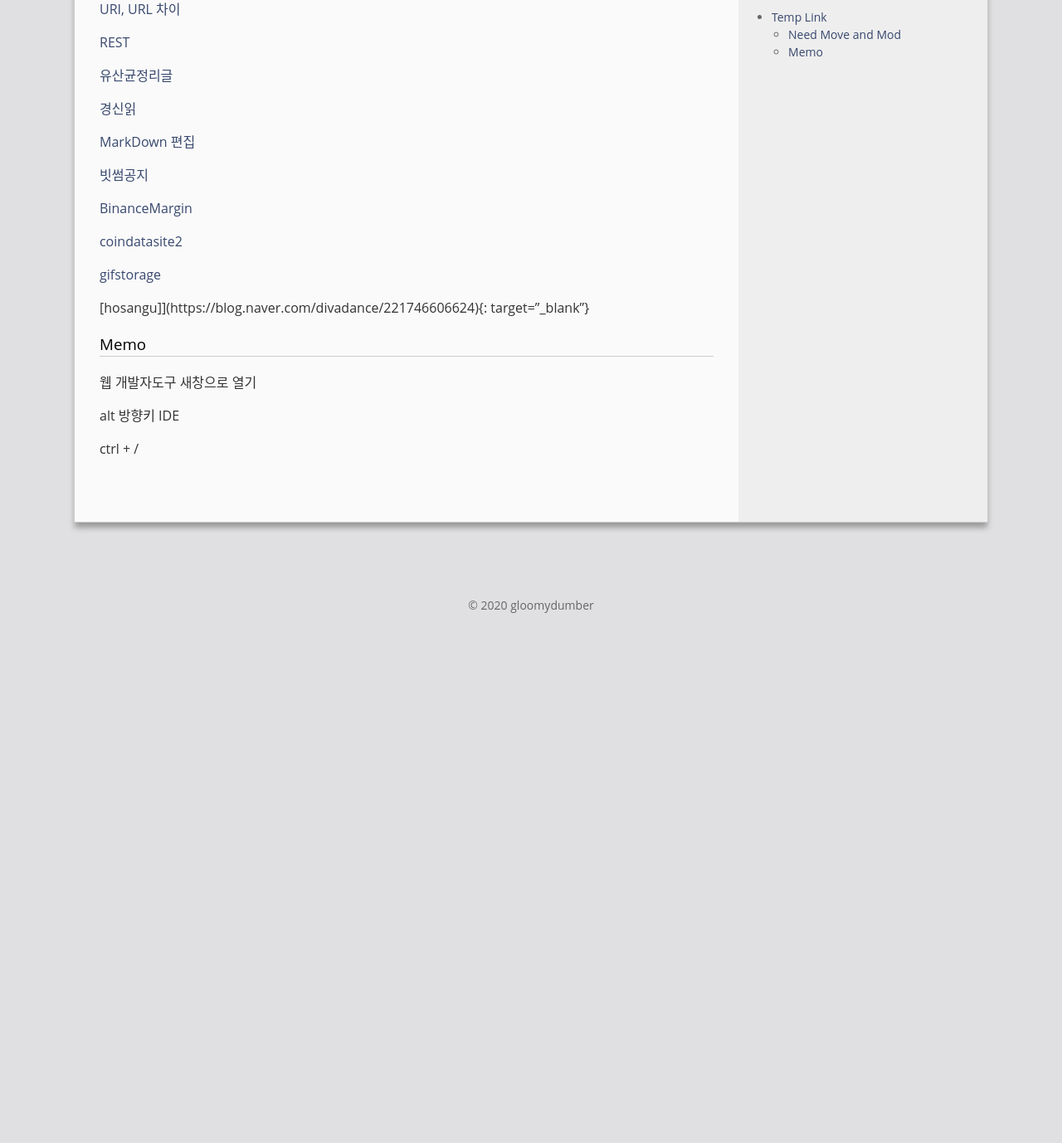
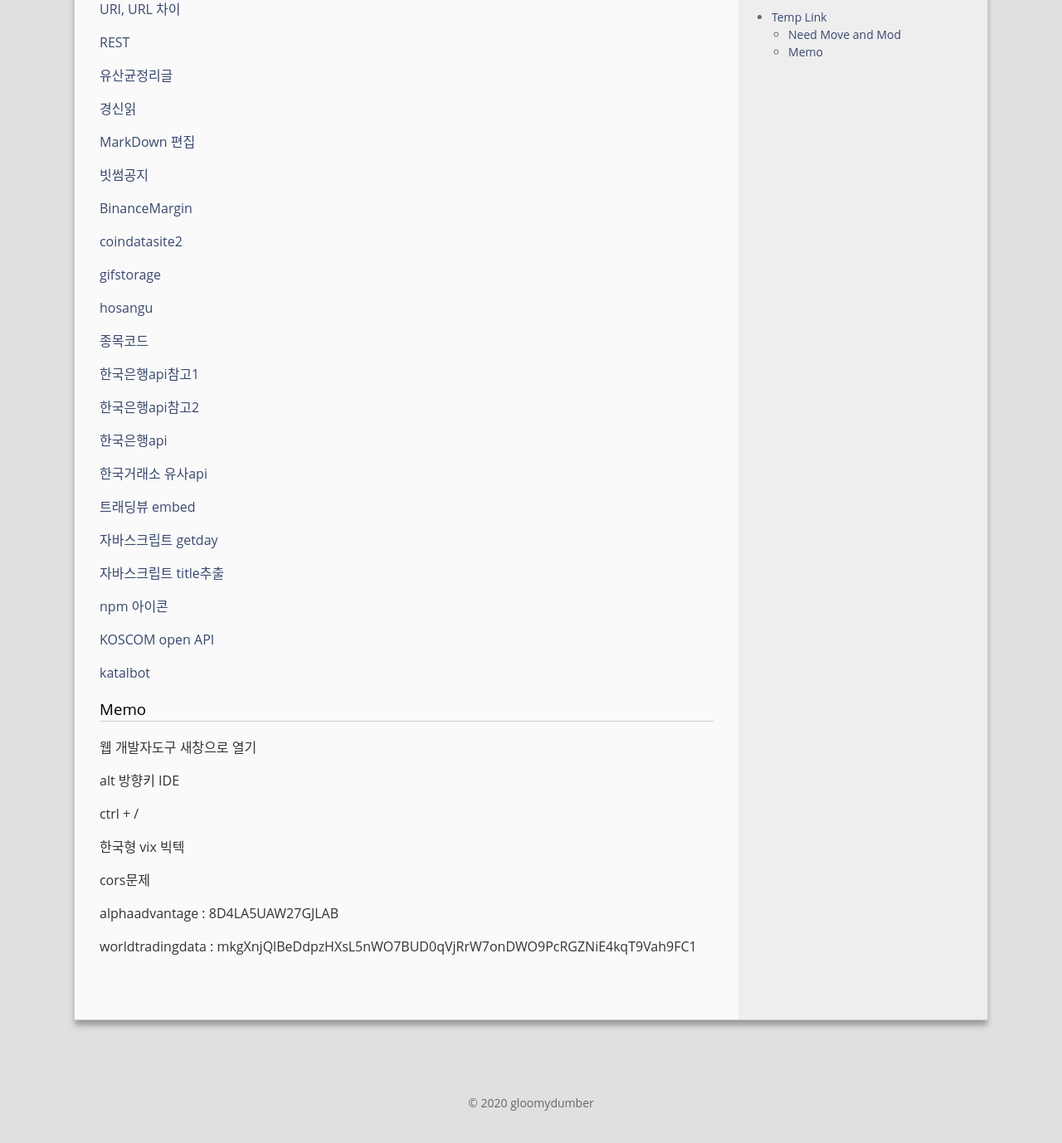
Before and after one commit to gloomydumber/copy, a Jekyll site: the page built from _posts/2020-03-01-TempLink.md, in a window 1280 px wide and 1400 px high, scrolled down 1003 px. Shown: the top 1378 px of the window at 83% size. Built offline with Jekyll 4.4.1, drawn with Linux system fonts in a browser that asks for light colours; comment, search, counter and statistics services are not loaded; before the commit the page ends 1803 px from its top, so only the background shows below that.

Commit message:
PostModded

```diff
--- a/_posts/2020-03-01-TempLink.md
+++ b/_posts/2020-03-01-TempLink.md
@@ -62,7 +62,29 @@ use_math: true
 
 [gifstorage](https://gifsf.com/){: target="\_blank"}
 
-[hosangu]](https://blog.naver.com/divadance/221746606624){: target="\_blank"}
+[hosangu](https://blog.naver.com/divadance/221746606624){: target="\_blank"}
+
+[종목코드](https://galnong.tistory.com/25){: target="\_blank"}
+
+[한국은행api참고1](https://tariat.tistory.com/285){: target="\_blank"}
+
+[한국은행api참고2](http://ecos.bok.or.kr/api/StatisticSearch/5OZKVXJSMFN2AJGBBK6M/xml/kr/1/31/064Y001/DD/202001/202002/0001000/?/?/){: target="\_blank"}
+
+[한국은행api](https://ecos.bok.or.kr/jsp/openapi/OpenApiController.jsp?t=guideServiceDtl&apiCode=OA-1040&menuGroup=MENU000004#){: target="\_blank"}
+
+[한국거래소 유사api](https://blog.naver.com/platinasnow/220730608310){: target="\_blank"}
+
+[트래딩뷰 embed](https://kr.tradingview.com/widget/advanced-chart/){: target="\_blank"}
+
+[자바스크립트 getday](https://jootc.com/p/201811241474){: target="\_blank"}
+
+[자바스크립트 title추출](https://jootc.com/p/201811242253){: target="\_blank"}
+
+[npm 아이콘](https://gall.dcinside.com/board/view/?id=programming&no=1269548&s_type=search_all&s_keyword=%EC%9E%90%EB%B0%94%EC%8A%A4%ED%81%AC%EB%A6%BD%ED%8A%B8&page=1){: target="\_blank"}
+
+[KOSCOM open API](https://developers.koscom.co.kr/documentation/marketdata/stocks#!resource_0_0){: target="\_blank"}
+
+[katalbot](https://m.blog.naver.com/PostView.nhn?blogId=dt3141592&logNo=221696604789&targetKeyword=&targetRecommendationCode=1){: target="\_blank"}
 
 ### Memo
 
@@ -71,3 +93,11 @@ use_math: true
 alt 방향키 IDE
 
 ctrl + /
+
+한국형 vix 빅텍
+
+cors문제
+
+alphaadvantage : 8D4LA5UAW27GJLAB
+
+worldtradingdata : mkgXnjQlBeDdpzHXsL5nWO7BUD0qVjRrW7onDWO9PcRGZNiE4kqT9Vah9FC1
```
